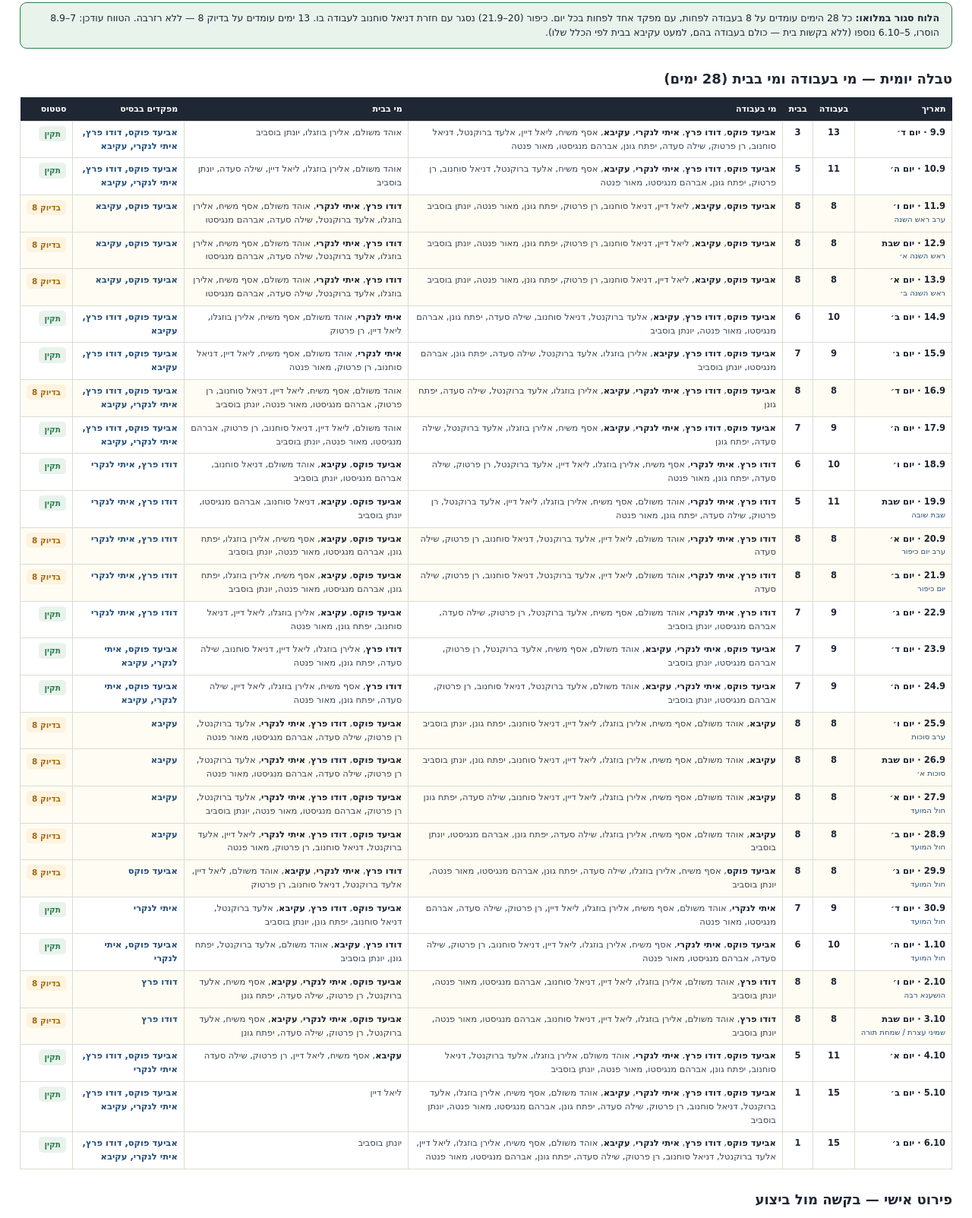
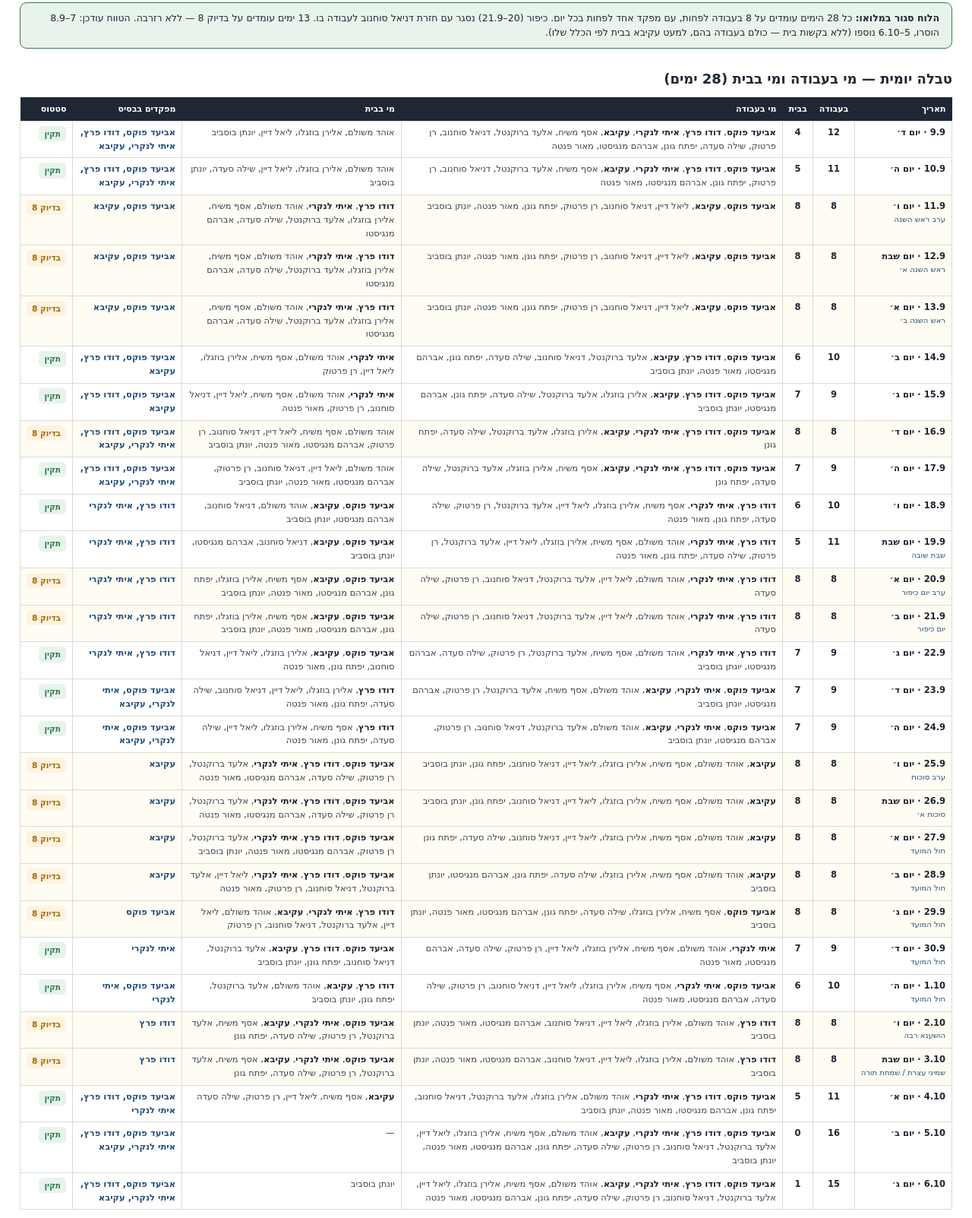
Before and after one commit to AsafMashiah/Asaf.github.io, a plain HTML site: page miluim.html in a window 1280 px wide. Shown: the part 175-1778 px from the top of the page at 76% size. Drawn offline with Linux system fonts and the light colour scheme.

Commit message:
Update miluim.html

```diff
--- a/miluim.html
+++ b/miluim.html
@@ -60,10 +60,10 @@ tr.bad{background:var(--badbg)}
 <thead><tr><th>תאריך</th><th>בעבודה</th><th>בבית</th><th>מי בעבודה</th><th>מי בבית</th><th>מפקדים בבסיס</th><th>סטטוס</th></tr></thead>
 <tbody><tr class="ok">
 <td class="date">9.9 · יום ד׳</td>
-<td class="num">13</td>
-<td class="num">3</td>
-<td class="names"><b>אביעד פוקס</b>, <b>דודו פרץ</b>, <b>איתי לנקרי</b>, <b>עקיבא</b>, אסף משיח, ליאל דיין, אלעד ברוקנטל, דניאל סוחנוב, רן פרטוק, שילה סעדה, יפתח גונן, אברהם מנגיסטו, מאור פנטה</td>
-<td class="names">אוהד משולם, אלירן בוזגלו, יונתן בוסביב</td>
+<td class="num">12</td>
+<td class="num">4</td>
+<td class="names"><b>אביעד פוקס</b>, <b>דודו פרץ</b>, <b>איתי לנקרי</b>, <b>עקיבא</b>, אסף משיח, אלעד ברוקנטל, דניאל סוחנוב, רן פרטוק, שילה סעדה, יפתח גונן, אברהם מנגיסטו, מאור פנטה</td>
+<td class="names">אוהד משולם, אלירן בוזגלו, ליאל דיין, יונתן בוסביב</td>
 <td class="names mg">אביעד פוקס, דודו פרץ, איתי לנקרי, עקיבא</td>
 <td><span class="status">תקין</span></td>
 </tr><tr class="ok">
@@ -268,10 +268,10 @@ tr.bad{background:var(--badbg)}
 <td><span class="status">תקין</span></td>
 </tr><tr class="ok">
 <td class="date">5.10 · יום ב׳</td>
-<td class="num">15</td>
-<td class="num">1</td>
-<td class="names"><b>אביעד פוקס</b>, <b>דודו פרץ</b>, <b>איתי לנקרי</b>, <b>עקיבא</b>, אוהד משולם, אסף משיח, אלירן בוזגלו, אלעד ברוקנטל, דניאל סוחנוב, רן פרטוק, שילה סעדה, יפתח גונן, אברהם מנגיסטו, מאור פנטה, יונתן בוסביב</td>
-<td class="names">ליאל דיין</td>
+<td class="num">16</td>
+<td class="num">0</td>
+<td class="names"><b>אביעד פוקס</b>, <b>דודו פרץ</b>, <b>איתי לנקרי</b>, <b>עקיבא</b>, אוהד משולם, אסף משיח, אלירן בוזגלו, ליאל דיין, אלעד ברוקנטל, דניאל סוחנוב, רן פרטוק, שילה סעדה, יפתח גונן, אברהם מנגיסטו, מאור פנטה, יונתן בוסביב</td>
+<td class="names">—</td>
 <td class="names mg">אביעד פוקס, דודו פרץ, איתי לנקרי, עקיבא</td>
 <td><span class="status">תקין</span></td>
 </tr><tr class="ok">
@@ -331,8 +331,8 @@ tr.bad{background:var(--badbg)}
 </div><div class="person">
 <h3>ליאל דיין <span class="role">עובד</span><span class="tally">בבית: 12 · בעבודה: 16 (מתוך 28)</span></h3>
 <p><b>ביקש:</b> 11 ימים: 10.9, 14.9, 15.9, 16.9, 17.9, 22.9, 23.9, 24.9, 28.9, 29.9, 4.10.</p>
-<p><b>קיבל:</b> 12 ימים בבית: 10.9, 14.9, 15.9, 16.9, 17.9, 22.9, 23.9, 24.9, 28.9, 29.9, 4.10, 5.10.</p>
-<p><b>הבדל:</b> נוסף: 5.10.</p>
+<p><b>קיבל:</b> 12 ימים בבית: 9.9, 10.9, 14.9, 15.9, 16.9, 17.9, 22.9, 23.9, 24.9, 28.9, 29.9, 4.10.</p>
+<p><b>הבדל:</b> נוסף: 9.9.</p>
 <p class="bal b0"><b>יתרה מול קו 12:</b> מאוזן — 12 בדיוק</p>
 </div><div class="person">
 <h3>אלעד ברוקנטל <span class="role">עובד</span><span class="tally">בבית: 12 · בעבודה: 16 (מתוך 28)</span></h3>
```
